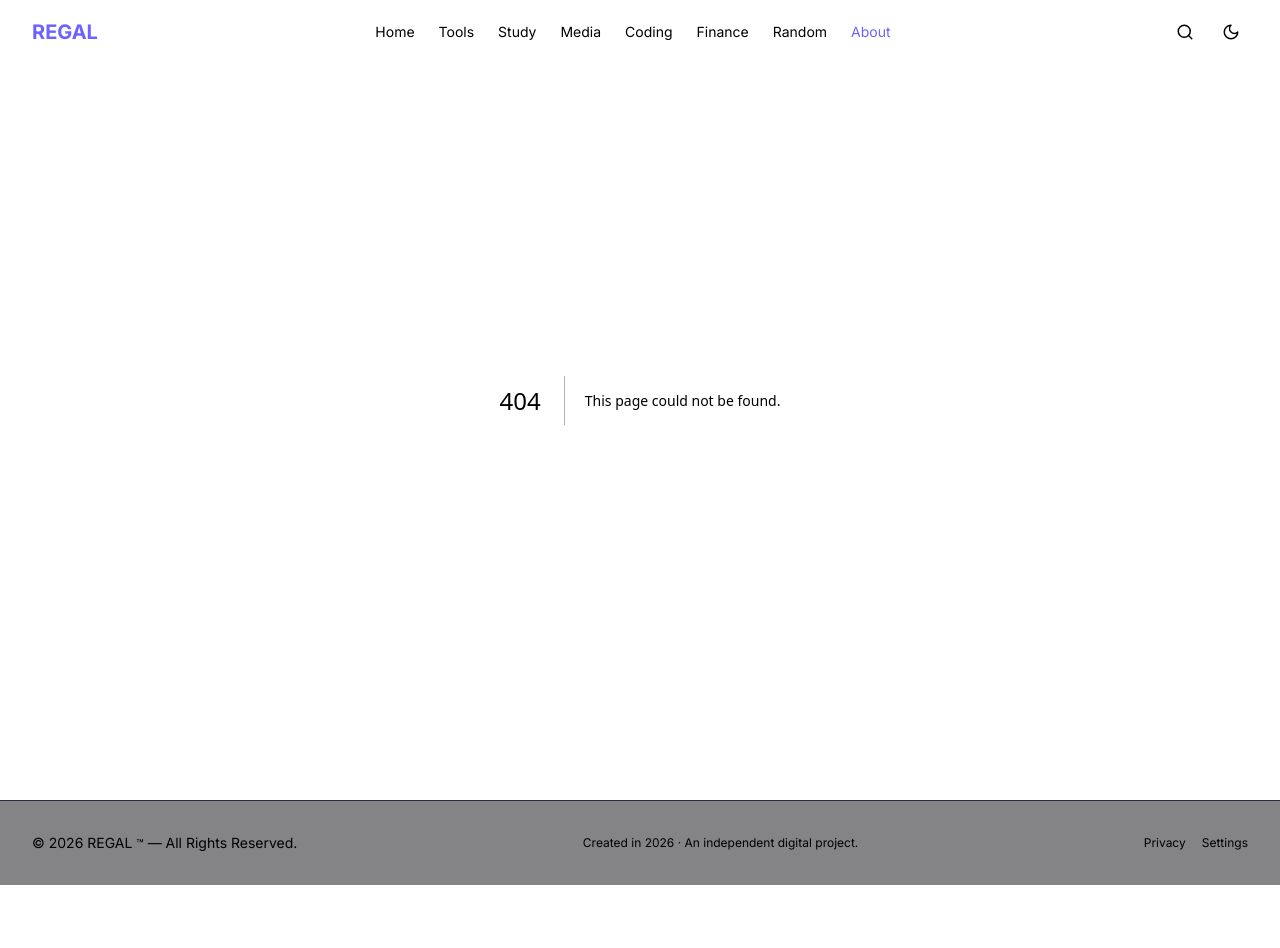
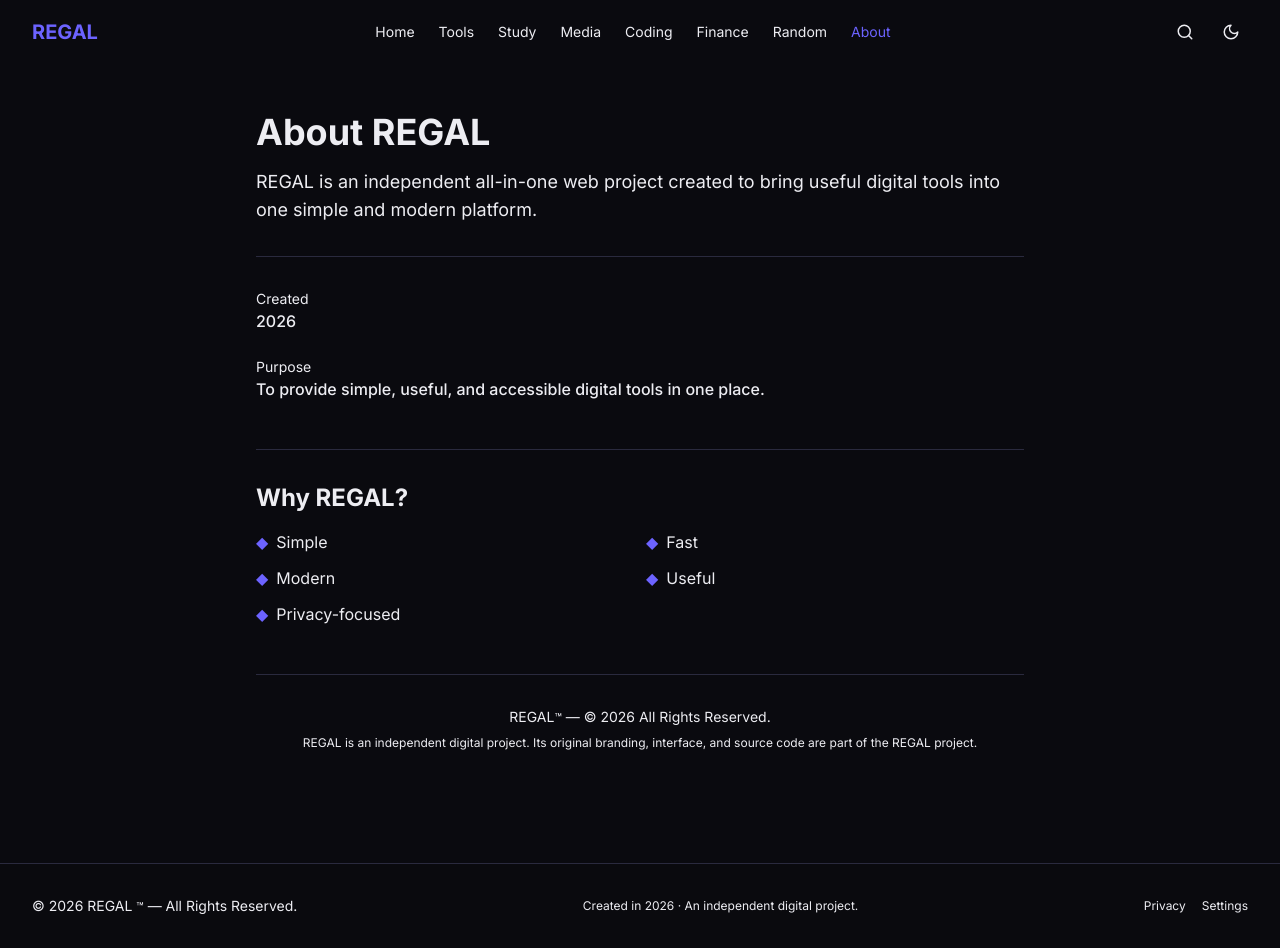
Before and after one commit to DEVAPKBUGKING/Allinone, a Next.js app: page /about in a window 1280 px wide. Before the commit this address had no page. Before the commit the page ends 885 px from the top, so only its background shows below. Built offline with nearby package versions, Linux system fonts and the light colour scheme.

Commit message:
Create AboutPage component with project details
This component provides information about the REGAL project, including its purpose, features, and copyright details.

```diff
--- /dev/null
+++ b/app/about/page.tsx
@@ -0,0 +1,55 @@
+export default function AboutPage() {
+  return (
+    <div className="px-4 py-24 sm:py-28">
+      <div className="mx-auto max-w-3xl">
+        <h1 className="text-4xl font-bold">About REGAL</h1>
+        <p className="mt-4 text-lg text-muted">
+          REGAL is an independent all-in-one web project created to bring useful digital tools into one simple and
+          modern platform.
+        </p>
+
+        <div className="mt-8 space-y-6 border-t border-border pt-8">
+          <div>
+            <p className="text-sm text-muted">Created</p>
+            <p className="font-medium">2026</p>
+          </div>
+          <div>
+            <p className="text-sm text-muted">Purpose</p>
+            <p className="font-medium">To provide simple, useful, and accessible digital tools in one place.</p>
+          </div>
+        </div>
+
+        <div className="mt-12 border-t border-border pt-8">
+          <h2 className="text-2xl font-bold">Why REGAL?</h2>
+          <ul className="mt-4 grid gap-3 sm:grid-cols-2">
+            <li className="flex items-center gap-2 text-muted">
+              <span className="text-regal">◆</span> Simple
+            </li>
+            <li className="flex items-center gap-2 text-muted">
+              <span className="text-regal">◆</span> Fast
+            </li>
+            <li className="flex items-center gap-2 text-muted">
+              <span className="text-regal">◆</span> Modern
+            </li>
+            <li className="flex items-center gap-2 text-muted">
+              <span className="text-regal">◆</span> Useful
+            </li>
+            <li className="flex items-center gap-2 text-muted">
+              <span className="text-regal">◆</span> Privacy-focused
+            </li>
+          </ul>
+        </div>
+
+        <div className="mt-12 border-t border-border pt-8 text-center">
+          <p className="text-sm text-muted">
+            REGAL<span className="text-xs">™</span> — © 2026 All Rights Reserved.
+          </p>
+          <p className="text-xs text-muted mt-2">
+            REGAL is an independent digital project. Its original branding, interface, and source code are part of the
+            REGAL project.
+          </p>
+        </div>
+      </div>
+    </div>
+  );
+}
```
